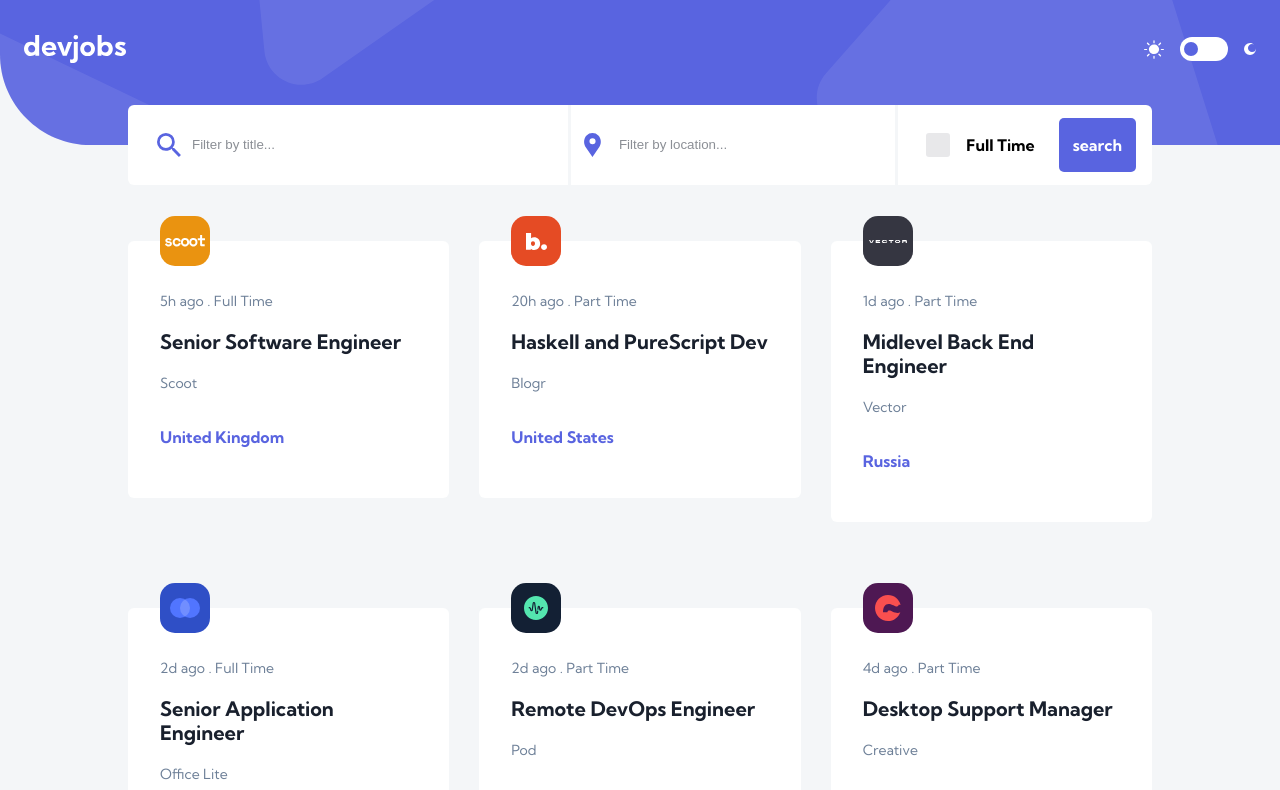
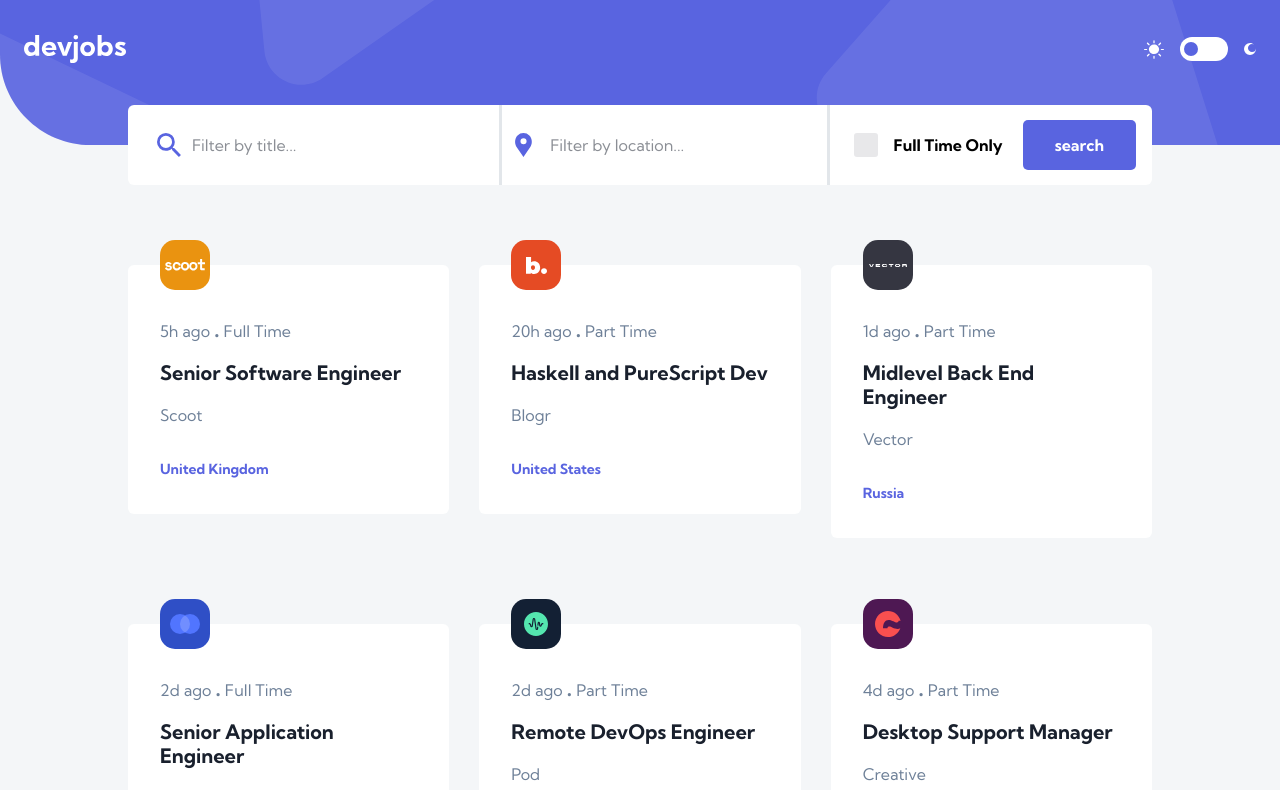
Before and after one commit to rafazold/job-board, a SvelteKit app: page / in a window 1280 px wide. Shown: the top 790 px of the page. Built offline with nearby package versions, Linux system fonts and the light colour scheme.

Commit message:
:lipstick: make spacing and color adjustments

```diff
--- a/src/components/Filters.svelte
+++ b/src/components/Filters.svelte
@@ -48,7 +48,7 @@
                 name="full-time"
                 bind:checked={isFullTime}
             />
-            <span>Full Time</span>
+            <span>Full Time <span class="desktop-only">Only</span></span>
         </label>
     </div>
     <button
@@ -150,7 +150,7 @@
         background-color: $white;
         width: 327px;
         .location-wrapper {
-            border-bottom: solid 0.5px $light-gray;
+            border-bottom: solid 1px rgba(110, 128, 152, 0.2);
             padding: 0.75rem 1.5rem;
             .filter-location {
                 padding-left: 2rem;
@@ -205,19 +205,43 @@
                 flex-grow: 1;
             }
             .fulltime-wrapper {
-                padding: 0 1.5rem;
+                padding: 0 1.25rem;
+                label {
+                    white-space: nowrap;
+                }
             }
             .filter-title,
             .filter-location {
                 padding-left: 3rem;
                 position: relative;
-                border-right: solid $light-gray;
+                border-right: solid rgba(110, 128, 152, 0.2);
             }
             .button {
                 .search {
                     width: auto;
                     height: auto;
                 }
+            }
+        }
+    }
+    @media (min-width: $screen-large) {
+        .filters {
+            .title-wrapper,
+            .location-wrapper {
+                .input-icon {
+                }
+            }
+            .title-wrapper {
+            }
+            .fulltime-wrapper {
+                label {
+                }
+            }
+            .filter-title,
+            .filter-location {
+            }
+            .button {
+                padding: 0.75rem 2rem;
             }
         }
     }
--- a/src/components/JobCard.svelte
+++ b/src/components/JobCard.svelte
@@ -15,7 +15,7 @@
         {/if}
         <h4 class="basic-details">
             <span>{job.postedAt}</span>
-            <span>.</span>
+            <span class="dot">.</span>
             <span>{job.contract}</span>
         </h4>
         <h3 class="job-name">{job.position}</h3>
@@ -30,6 +30,13 @@
     .job-card {
         display: block;
         margin-top: 3.5rem;
+        &:not(.internal) {
+            :hover {
+                .job-name {
+                    color: $dark-gray;
+                }
+            }
+        }
         &.internal {
             margin-top: 0;
         }
@@ -44,6 +51,11 @@
         .basic-details,
         .company {
             font-weight: normal;
+            font-size: 1rem;
+            .dot {
+                font-weight: bold;
+                font-size: 1.5rem;
+            }
         }
         .job-name {
             color: $very-dark-blue;
@@ -64,6 +76,12 @@
             color: $violet;
             margin-top: 2rem;
             font-weight: bold;
+            font-size: 0.875rem;
+        }
+        @media (min-width: $screen-medium) {
+            .job-location {
+                margin-bottom: 0;
+            }
         }
         &.internal {
             background-color: transparent;
--- a/src/routes/+layout.svelte
+++ b/src/routes/+layout.svelte
@@ -14,6 +14,7 @@
     @import '../style/app';
     .main-wrapper {
         height: 100%;
+        overflow: auto;
         background-color: $light-gray;
         &.dark {
             background-color: $midnight;
--- a/src/routes/+page.svelte
+++ b/src/routes/+page.svelte
@@ -86,7 +86,7 @@
         }
         @media (min-width: $screen-medium) {
             width: 100%;
-            max-width: 80%;
+            max-width: 700px;
             margin: 0 auto;
             padding: 2.5rem 0;
             .filters-wrapper {
@@ -97,16 +97,20 @@
                 transform: translateX(-50%);
             }
             .jobs {
+                margin-top: 0.875rem;
                 display: grid;
                 grid-template-columns: repeat(2, 1fr);
-                gap: 1.875rem;
+                gap: 0.75rem;
             }
             .button-row {
                 margin: 3.5rem auto;
             }
         }
         @media (min-width: $screen-large) {
+            max-width: 80%;
             .jobs {
+                margin-top: 1.5rem;
+                gap: 1.875rem;
                 grid-template-columns: repeat(3, 1fr);
             }
         }
--- a/src/style/_components.scss
+++ b/src/style/_components.scss
@@ -9,6 +9,7 @@
         background-color: rgba(25, 32, 45, 0.1);
         appearance: none;
         border-radius: 3px;
+        flex-shrink: 0;
         &:hover {
             background-color: $light-violet;
         }
@@ -34,6 +35,9 @@
     padding: 0 1rem;
     color: $very-dark-blue;
     background-color: transparent;
+    font-size: 1rem;
+    font-family: 'Kumbh Sans', sans-serif;
+    caret-color: $violet;
     &::placeholder {
         color: $very-dark-blue;
         opacity: 0.5;
@@ -83,7 +87,7 @@
     border-radius: 5px;
     cursor: pointer;
     background-color: $violet;
-    padding: 1rem 2.5rem;
+    padding: 0.75rem 2.5rem;
     color: $white;
     font-weight: bold;
     &:hover {
--- a/src/style/_global.scss
+++ b/src/style/_global.scss
@@ -45,6 +45,11 @@
         display: none !important;
     }
 }
+:global(.desktop-only) {
+    @media (max-width: $screen-large) {
+        display: none !important;
+    }
+}
 :global(.small-only) {
     @media (min-width: $screen-medium) {
         display: none !important;
--- a/src/style/_variables.scss
+++ b/src/style/_variables.scss
@@ -11,6 +11,6 @@ $gray: #9daec2;
 $dark-gray: #6e8098;
 
 //breakpoints
-$screen-small: 375px;
-$screen-medium: 768px;
+$screen-small: 374px;
+$screen-medium: 767px;
 $screen-large: 1000px;
```
Also changed, not shown: src/routes/job/[id]/+page.svelte (+22 -3 lines).
